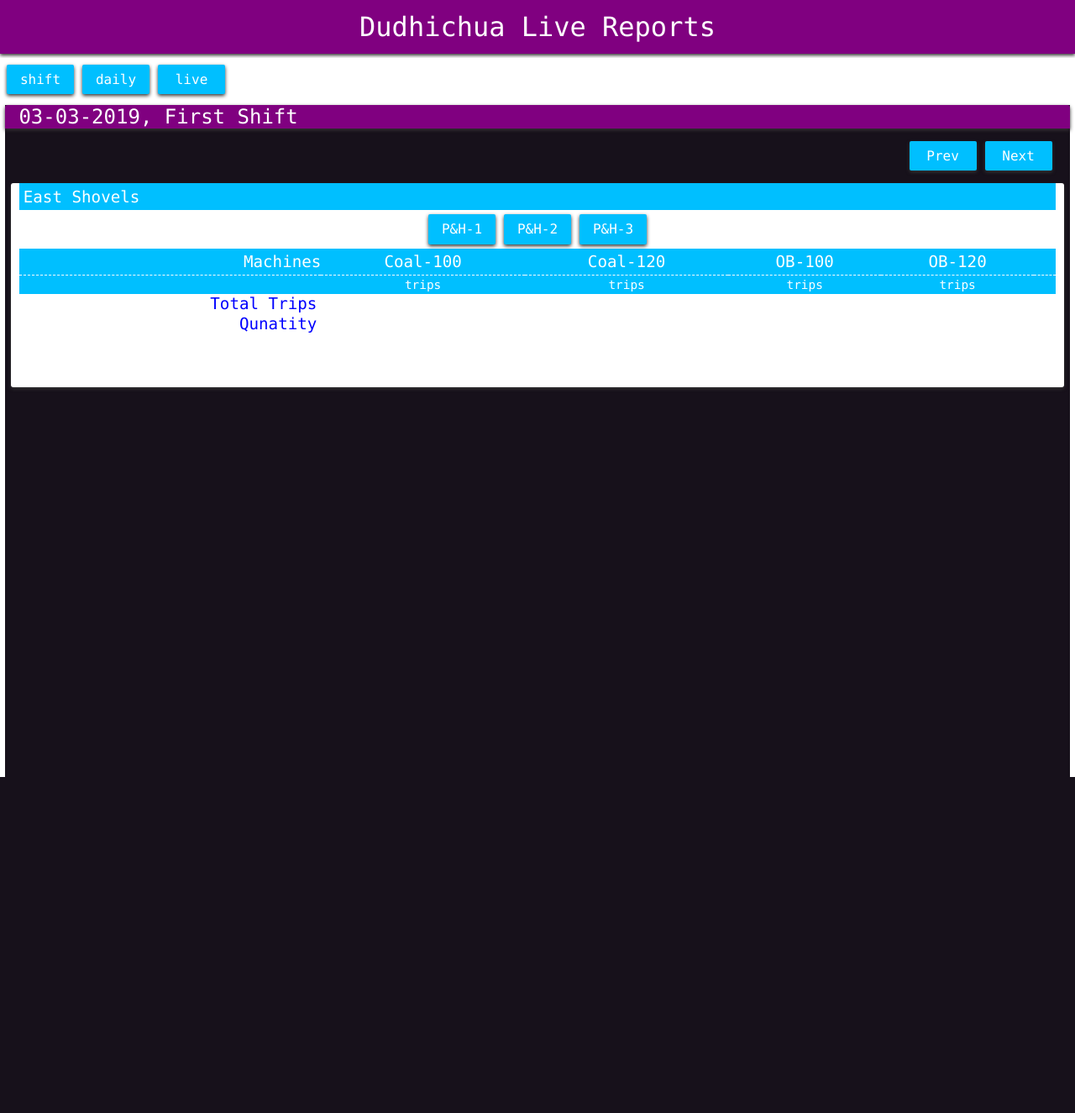
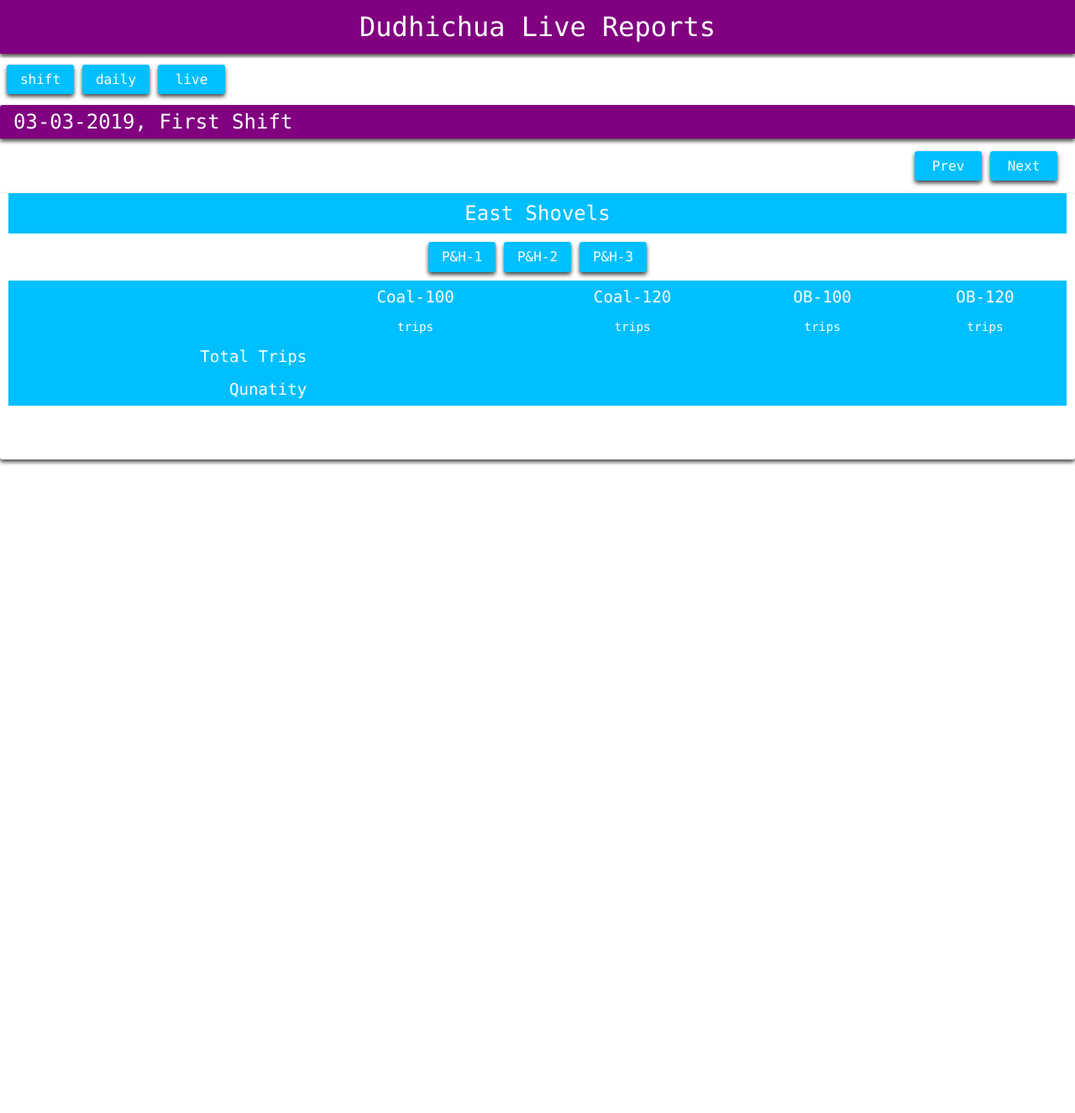
Before and after one commit to dchstats/dch-1, a PHP site: page / in a window 1280 px wide. Shown: the whole page at 84% size. Before the commit the page ends 925 px from the top, so only its background shows below. Run offline with PHP 8.4, Linux system fonts and the light colour scheme; some libraries are stand-ins or nearby versions.

Commit message:
styling improvements

```diff
--- a/css/main.css
+++ b/css/main.css
@@ -1,15 +1,18 @@
-card, .main-header, .module-header, .section, button {
-  box-shadow: 0px 2px 4px 0px #333; }
+card, button, .section, .module-header, .main-header {
+  box-shadow: 0px 3px 5px 0px #444;
+}
 
 * {
   box-sizing: border-box;
   border-collapse: collapse;
-  font: inherit; }
+  font: inherit;
+}
 
 body {
-  font-family: 'consolas', sans-serif;
+  font-family: "consolas", sans-serif;
   margin: 0;
-  padding: 0; }
+  padding: 0;
+}
 
 .main-header {
   height: 4rem;
@@ -18,22 +21,24 @@
   align-items: center;
   background: purple;
   color: white;
-  font-size: 2rem; }
+  font-size: 2rem;
+}
 
 .main-nav {
   display: flex;
   align-items: center;
   background: white;
   margin: 5px auto;
-  padding: 3px; }
+  padding: 3px;
+}
 
 .module {
-  width: 99%;
-  min-height: 800px;
+  min-height: 1200px;
   margin: 0 auto;
-  background: #17111b; }
+}
 
 .module-header {
+  height: 2.5rem;
   margin-bottom: 10px;
   padding: 0 1rem;
   display: flex;
@@ -41,54 +46,63 @@
   background: purple;
   color: white;
   font-size: 1.5rem;
-  border-radius: 3px 3px 0px 0px; }
+  border-radius: 3px 3px 0px 0px;
+}
 
 .module-nav {
   display: flex;
   justify-content: flex-end;
   align-items: center;
   margin-bottom: 10px;
-  padding: 0 1rem; }
+  padding: 0 1rem;
+}
 
 .section {
   margin: auto;
   padding: 0 10px 4rem;
   background: white;
-  width: 99%;
   border-radius: 3px;
-  overflow: auto; }
+  overflow: auto;
+}
 
 .section-header {
-  height: 2rem;
+  height: 3rem;
   padding: 5px;
   display: flex;
+  justify-content: center;
   align-items: center;
   background-color: deepskyblue;
   color: white;
-  font-size: 1.2rem; }
+  font-size: 1.5rem;
+}
 
 .section-nav {
+  padding:5px;
   min-height: 5px;
   background: white;
-  text-align: center; }
+  text-align: center;
+}
 
-/* ///////////////////////////////////////  UI Elements */
 input, select, textarea {
   width: 50%;
-  padding: 8px 5px;
+  padding: 3px 5px;
   color: blue;
   text-align: left;
   border: 1px solid lightgrey;
-  border-radius: 2px; }
+  border-radius: 2px;
+}
 input:disabled, select:disabled, textarea:disabled {
   background: grey;
-    color: lightgrey; }
+  color: lightgrey;
+}
 input:focus, select:focus, textarea:focus {
-    outline: 3px solid gold; }
+  outline: 3px solid gold;
+}
 
 textarea {
   width: 100%;
-  resize: vertical; }
+  resize: vertical;
+}
 
 button {
   width: 5rem;
@@ -100,15 +114,19 @@
   color: white;
   border: none;
   outline: none;
-  border-radius: 2px; }
+  border-radius: 3px;
+}
 button:hover {
-    background: darkorchid; }
+  background: darkorchid;
+}
 button:active {
-    transform: scale(0.95); }
+  transform: scale(0.95);
+}
 button:disabled {
   background: lightgrey;
   color: white;
-    box-shadow: none; }
+  box-shadow: none;
+}
 
 .cancel-btn {
   width: 30px;
@@ -116,41 +134,40 @@
   padding: 0px;
   font-size: 16px;
   box-shadow: none;
-  border-radius: 50%; }
+  border-radius: 50%;
+}
 
-/* ///////////////////////////////////////////////////////////////// Table */
 .data-table {
-  margin: 0 auto;
-  width: 100%; }
+  margin: 10 auto;
+  width: 100%;
+}
 
 td {
   text-align: center;
   font-size: 1.2rem;
-  padding: 0 5px; }
+  padding: 0 5px;
+  padding: 8px 0;
+}
 
-tr.head-row td {
-  padding: 4px 0;
+.head-row td, .unit-row td, .total-row td {
   background: deepskyblue;
   color: white;
-  border-bottom: 1px dashed white; }
+}
 
-tr.unit-row td {
-  padding: 3px 0;
-  background-color: deepskyblue;
-  color: white;
-  font-size: 0.9rem; }
+.unit-row td {
+  font-size: 0.9rem;
+}
 
 tr.data-row td {
-  padding: 12px 0;
-  border-bottom: 1px ridge lightgrey; }
-
-tr.total-row td {
-  color: blue; }
+  border-bottom: 1px solid lightgrey;
+}
 
 td.name-col {
-  Text-align: right; }
+  Text-align: right;
+}
 
 tr.data-row td.name-col {
-  color: blue; }
+  color: blue;
+}
 
 /*# sourceMappingURL=main.css.map */
--- a/index.html
+++ b/index.html
@@ -47,7 +47,7 @@
                 </div>
                 <table class="data-table">
                     <tr class="head-row">
-                        <td class="name-col">Machines</td>
+                        <td></td>
                         <td ng-repeat="x in datahead.eastShovels">{{x}}</td>
                         <td></td>
                     </tr>
@@ -75,7 +75,7 @@
                         <td>{{shovels_total.east_trips[3]}}</td>
                         <td></td>
                     </tr>
-                    <tr class="total-row" style="border-top:1px dashed white">
+                    <tr class="total-row">
                         <td class="name-col">Qunatity</td>
                         <td>{{shovels_total.east_coal}}</td>
                         <td>{{shovels_total.east_ob}}</td>
@@ -103,7 +103,7 @@
                 </div>
                 <table class="data-table">
                     <tr class="head-row">
-                        <td class="name-col">Machines</td>
+                        <td></td>
                         <td ng-repeat="x in datahead.westShovels">{{x}}</td>
                         <td></td>
                     </tr>
@@ -131,7 +131,7 @@
                         <td>{{shovels_total.west_trips[3]}}</td>
                         <td></td>
                     </tr>
-                    <tr class="total-row" style="border-top:1px dashed white">
+                    <tr class="total-row">
                         <td class="name-col">Qunatity</td>
                         <td>{{shovels_total.west_qty[0]}}</td>
                         <td>{{shovels_total.west_qty[1]}}</td>
@@ -166,7 +166,7 @@
                     <tr class="name-row">
                     </tr>
                     <tr class="head-row">
-                        <td class="name-col">Machine</td>
+                        <td></td>
                         <td ng-repeat="x in datahead.draglines">{{x}}</td>
                     </tr>
                     <tr class="unit-row">
@@ -191,11 +191,18 @@
                         <td>{{draglines_total.bd_hrs}}</td>
                         <td>{{draglines_total.mnt_hrs}}</td>
                         <td>{{draglines_total.idl_hrs}}</td>
+                        <td></td>
                     </tr>
                     <tr class="total-row">
                         <td>Quantity</td>
                         <td>{{draglines_total.solid_qty}}</td>
                         <td>{{draglines_total.rehandling_qty}}</td>
+                        <td></td>
+                        <td></td>
+                        <td></td>
+                        <td></td>
+                        <td></td>
+                        <td></td>
                     </tr>
                 </table>
             </div>
@@ -208,7 +215,7 @@
                 <div class="section-nav"></div>
                 <table class="data-table">
                     <tr class="head-row">
-                        <td class="name-col">Machine</td>
+                        <td></td>
                         <td ng-repeat="x in datahead.surfaceMiners">{{x}}</td>
                     </tr>
                     <tr class="unit-row">
@@ -231,7 +238,7 @@
                 <div class="section-nav"></div>
                 <table class="data-table">
                     <tr class="head-row">
-                        <td class="name-col">Company</td>
+                        <td></td>
                         <td ng-repeat="x in datahead.outsourcing">{{x}}</td>
                     </tr>
                     <tr class="unit-row">
@@ -307,7 +314,7 @@
                         <td>{{x.coal}}</td>
                         <td>{{x.ob}}</td>
                     </tr>
-                    <tr class="total-row" style="border-top:1px dashed white">
+                    <tr class="total-row">
                         <td class="name-col">Quantity</td>
                         <td>{{shovels_total.east_coal}} Te</td>
                         <td>{{shovels_total.east_ob}} Te</td>
--- a/main.scss
+++ b/main.scss
@@ -1,7 +1,9 @@
 $color-1:purple;
 $color-2:deepskyblue;
 card{
-    box-shadow:0px 2px 4px 0px #333; }
+    box-shadow:0px 3px 5px 0px #444;
+ }
+
 *{
     box-sizing: border-box;
     border-collapse:collapse;
@@ -26,11 +28,11 @@
     margin:5px auto;
     padding:3px;}
 .module{
-    width:99%;
-    min-height:800px;
+    min-height:1200px;
     margin:0 auto;
-    background:rgb(23, 17, 27);}
+}
 .module-header{
+    height:2.5rem;
     margin-bottom:10px;
     padding:0 1rem;
     display:flex;
@@ -52,20 +54,20 @@
     margin:auto;
     padding:0 10px 4rem;
     background:white;
-    width:99%;
     border-radius:3px;
     @extend card;
     overflow:auto;
 }
 
 .section-header{
-    height:2rem;
+    height:3rem;
     padding:5px;
     display:flex;
+    justify-content:center;
     align-items: center;
     background-color:$color-2;
     color:white;
-    font-size:1.2rem;
+    font-size:1.5rem;
 }
 
 .section-nav{
@@ -74,13 +76,9 @@
     text-align:center;
 }
 
-
-/* ///////////////////////////////////////  UI Elements */
-
-
 input, select, textarea{
     width:50%;
-    padding:8px 5px;
+    padding:3px 5px;
     color:blue;
     text-align:left;
     border:1px solid lightgrey;
@@ -133,42 +131,32 @@
     border-radius:50%;
 }
 
-
-
-/* ///////////////////////////////////////////////////////////////// Table */
-
 .data-table {
-    margin:0 auto;
+    margin:10 auto;
     width:100%;
 }
+
 
 td {
     text-align:center;
     font-size:1.2rem;
     padding:0 5px;
+    padding:8px 0;
 }
 
-tr.head-row td{
-    padding:4px 0;
+.head-row td, .unit-row td, .total-row td  {
     background:$color-2;
     color:white;
-    border-bottom:1px dashed white;
 }
 
-tr.unit-row td{
-    padding:3px 0;
-    background-color:$color-2;
-    color:white;
+
+
+.unit-row td{
     font-size:0.9rem;
 }
 
 tr.data-row td{
-    padding:12px 0;
-    border-bottom:1px ridge lightgrey ;
-}
-
-tr.total-row td {
-    color:blue;
+    border-bottom:1px solid lightgrey;
 }
 
 td.name-col{
```
Lines whose indentation alone changed are shown as unchanged.
